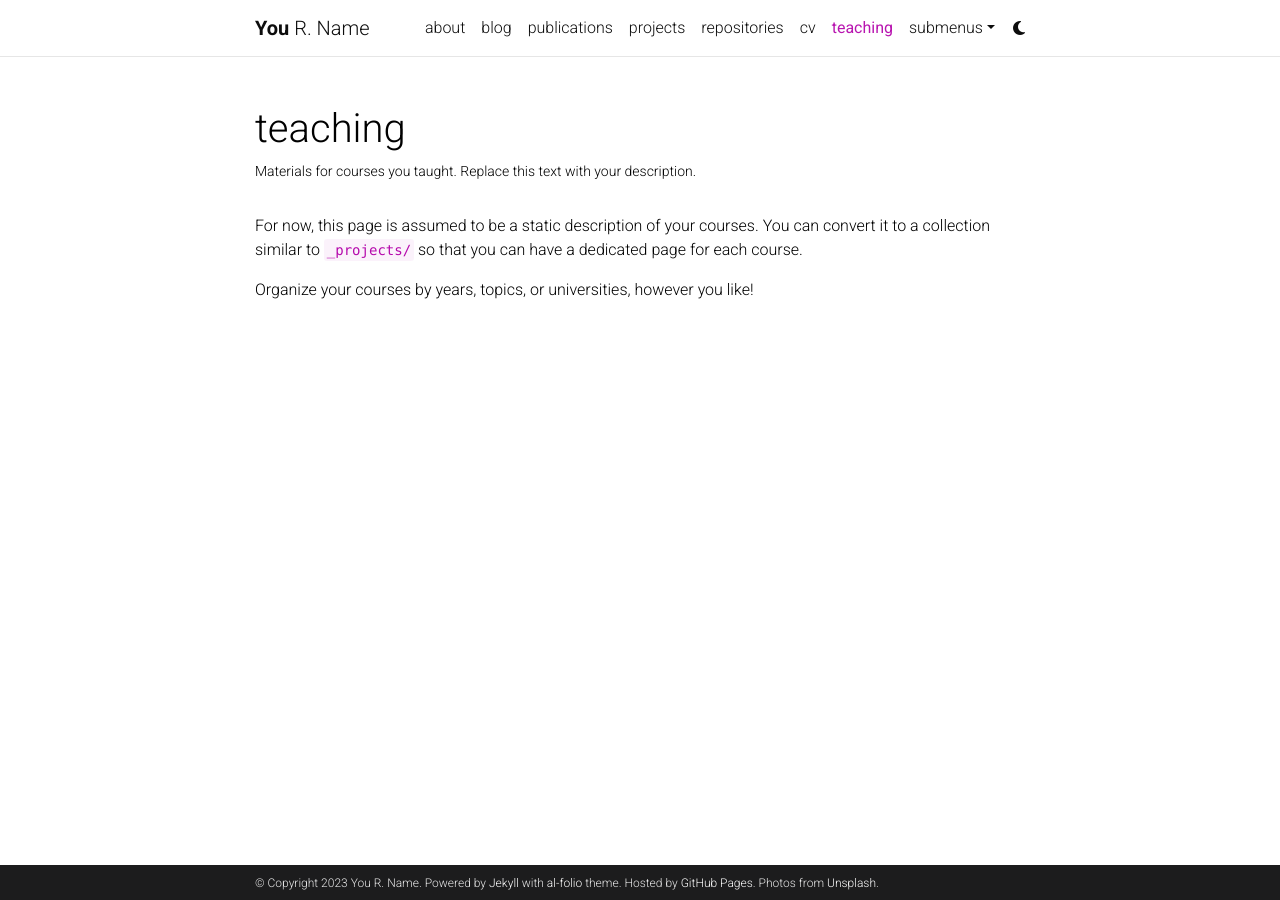
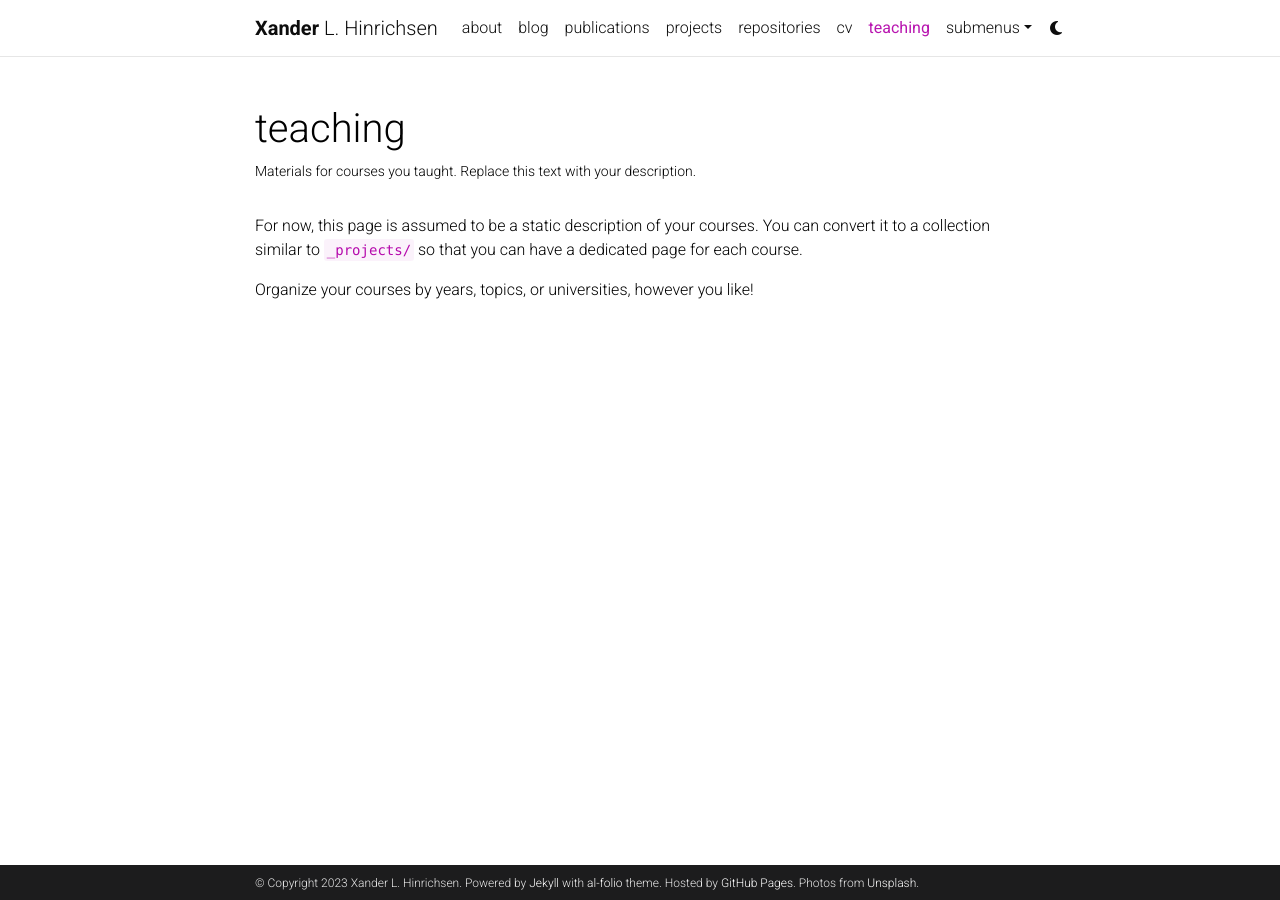
Before and after one commit to Xander-Hinrichsen/Xander-Hinrichsen.github.io, a Jekyll site: the page built from _pages/teaching.md, in a window 1280 px wide. Built offline with Jekyll 4.4.1, drawn with Linux system fonts in a browser that asks for light colours; comment, search, counter and statistics services are not loaded; a style sheet for code colours, icons or effects is not loaded.

Commit message:
does it work?

```diff
--- a/_config.yml
+++ b/_config.yml
@@ -3,9 +3,9 @@
 # -----------------------------------------------------------------------------
 
 title: blank # the website title (if blank, full name will be used instead)
-first_name: You
-middle_name: R.
-last_name: Name
+first_name: Xander
+middle_name: L.
+last_name: Hinrichsen
 email: you@example.com
 description: > # the ">" symbol means to ignore newlines until "footer_text:"
   A simple, whitespace theme for academics. Based on [*folio](https://github.com/bogoli/-folio) design.
@@ -18,9 +18,9 @@
 lang: en # the language of your site (for example: en, fr, cn, ru, etc.)
 icon: ⚛️  # the emoji used as the favicon (alternatively, provide image name in /assets/img/)
 
-url: https://alshedivat.github.io # the base hostname & protocol for your site
-baseurl: /al-folio # the subpath of your site, e.g. /blog/
-last_updated: false # set to true if you want to display last updated in the footer
+url: https://xander-hinrichsen.github.io # the base hostname & protocol for your site
+baseurl:  # the subpath of your site, e.g. /blog/
+last_updated: false # set to true if you want to display lasct updated in the footer
 impressum_path:  # set to path to include impressum link in the footer, use the same path as permalink in a page, helps to conform with EU GDPR
 
 # -----------------------------------------------------------------------------
```
Also changed, not shown: _posts/2021-07-04-diagrams.md (deleted, +0 -44 lines).
